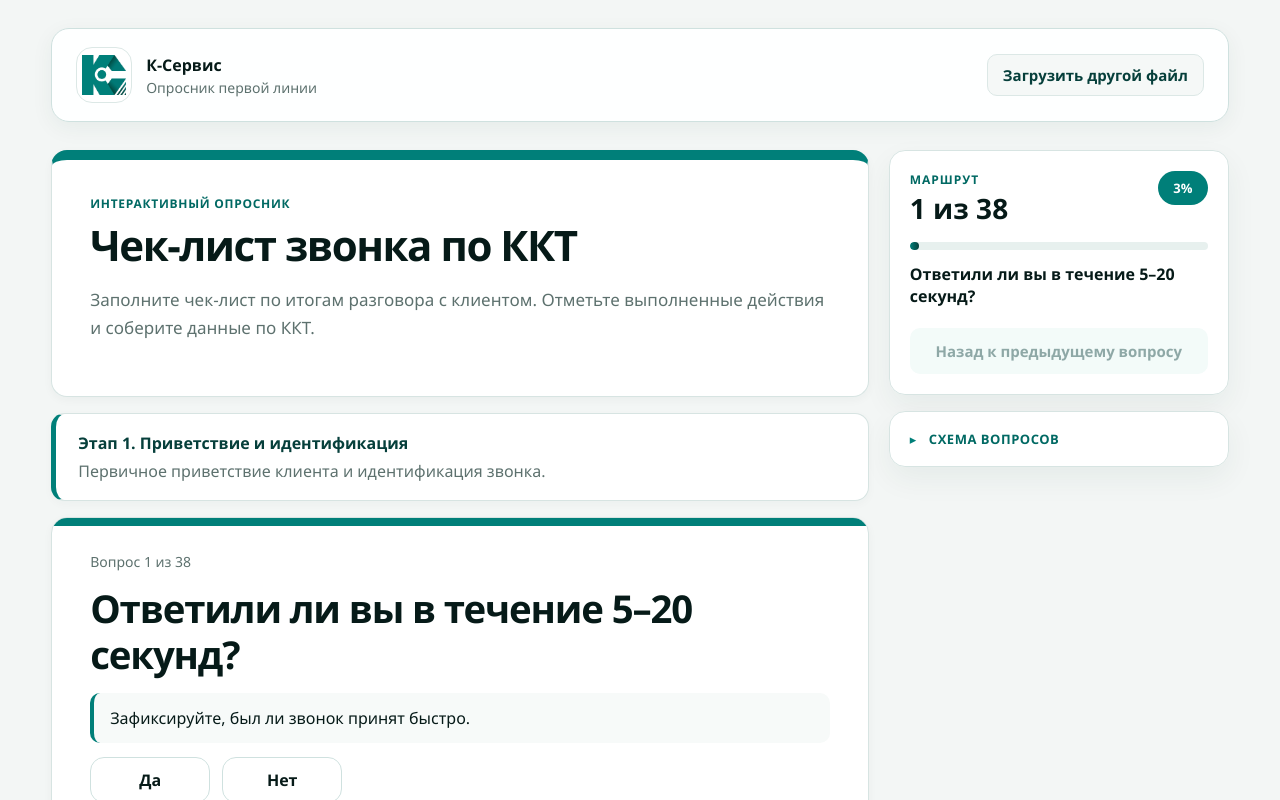
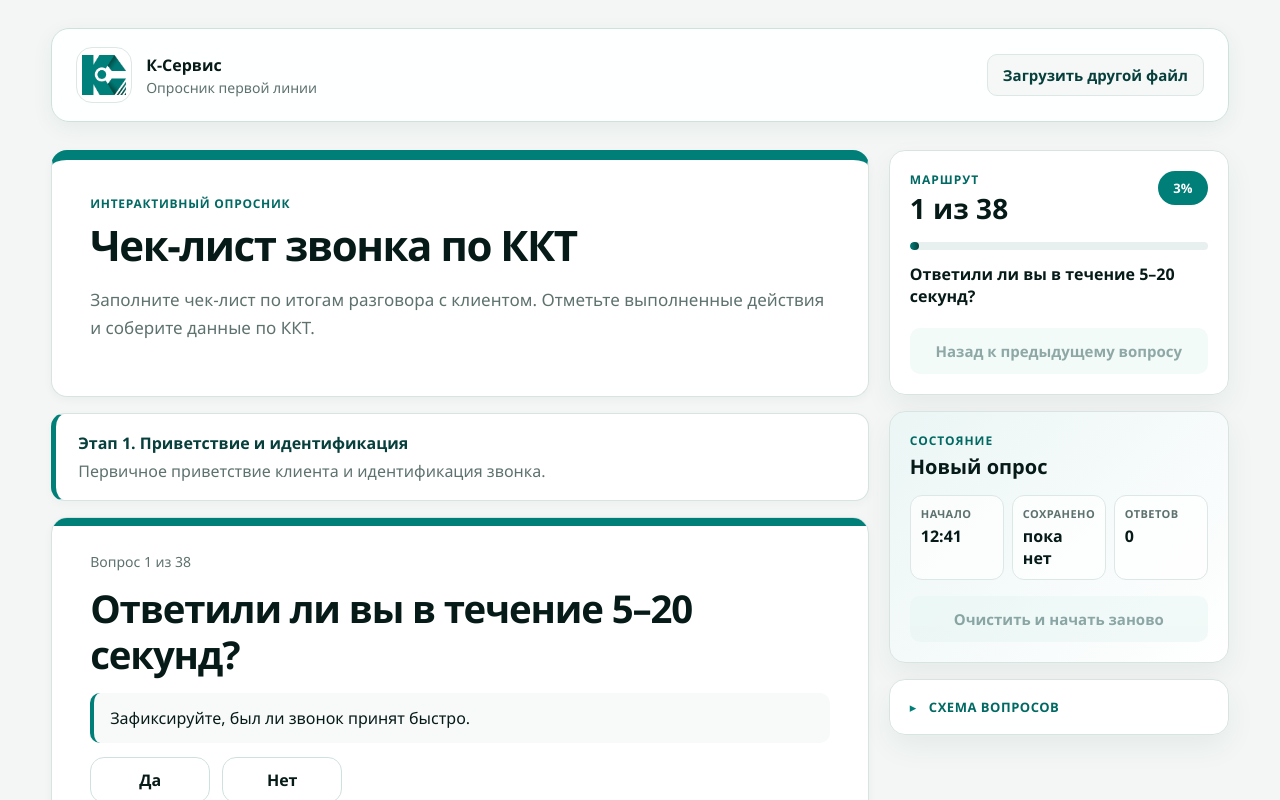
Before and after one commit to DenisBoytsov41/questionnaire-runner, a React (Vite) app: page / in a window 1280 px wide. Shown: the top 800 px of the page. Built offline with nearby package versions, Linux system fonts and the light colour scheme.

Commit message:
Add local draft autosave for questionnaire runner

```diff
--- a/src/App.css
+++ b/src/App.css
@@ -1451,6 +1451,56 @@ body {
   width: 100%;
 }
 
+.draft-status-card {
+  display: grid;
+  gap: 16px;
+  padding: 20px;
+  background:
+    linear-gradient(135deg, rgba(0, 135, 127, 0.08), rgba(255, 255, 255, 0.96)),
+    #ffffff;
+}
+
+.draft-status-card strong {
+  display: block;
+  color: var(--ks-ink);
+  font-size: 20px;
+  line-height: 1.2;
+}
+
+.draft-status-grid {
+  display: grid;
+  grid-template-columns: repeat(3, minmax(0, 1fr));
+  gap: 8px;
+  margin: 0;
+}
+
+.draft-status-grid div {
+  min-width: 0;
+  border: 1px solid #dce8e6;
+  border-radius: 12px;
+  background: rgba(255, 255, 255, 0.76);
+  padding: 10px;
+}
+
+.draft-status-grid dt {
+  margin-bottom: 4px;
+  color: var(--ks-muted);
+  font-size: 11px;
+  font-weight: 800;
+  letter-spacing: 0.04em;
+  text-transform: uppercase;
+}
+
+.draft-status-grid dd {
+  margin: 0;
+  color: var(--ks-ink);
+  font-weight: 850;
+}
+
+.draft-clear-button {
+  width: 100%;
+}
+
 .navigator-panel summary {
   grid-template-columns: auto 1fr;
   padding: 18px 20px;
@@ -2078,6 +2128,10 @@ select {
     align-items: center;
   }
 
+  .draft-status-grid {
+    grid-template-columns: 1fr;
+  }
+
   .route-card-header strong {
     font-size: 24px;
   }
--- /dev/null
+++ b/src/features/questionnaire-runner/lib/draftStorage.ts
@@ -0,0 +1,116 @@
+import type { Questionnaire } from "../../../entities/questionnaire/types";
+import type { RunnerState } from "../model/reducer";
+
+interface RunnerDraft {
+  questionnaireId: string;
+  schemaVersion: number;
+  savedAt: string;
+  currentQuestionId: string | null;
+  answers: RunnerState["answers"];
+  history: string[];
+  messages: RunnerState["messages"];
+  verdicts: RunnerState["verdicts"];
+  isFinished: boolean;
+  startedAt: string;
+  finishedAt: string | null;
+}
+
+const DRAFT_PREFIX = "ks-questionnaire-draft";
+
+export function createRunnerStateFromDraft(questionnaire: Questionnaire): RunnerState | null {
+  const draft = readRunnerDraft(questionnaire);
+
+  if (!draft) {
+    return null;
+  }
+
+  const currentQuestion = draft.currentQuestionId
+    ? questionnaire.questions.find((question) => question.id === draft.currentQuestionId) ?? null
+    : null;
+
+  if (!draft.isFinished && !currentQuestion) {
+    return null;
+  }
+
+  return {
+    questionnaire,
+    currentQuestion,
+    answers: draft.answers,
+    history: draft.history,
+    messages: draft.messages,
+    verdicts: draft.verdicts,
+    isFinished: draft.isFinished,
+    validationError: "",
+    startedAt: draft.startedAt,
+    finishedAt: draft.finishedAt,
+  };
+}
+
+export function getRunnerDraftSavedAt(questionnaire: Questionnaire): string {
+  return readRunnerDraft(questionnaire)?.savedAt ?? "";
+}
+
+export function saveRunnerDraft(state: RunnerState): string {
+  const savedAt = new Date().toISOString();
+  const draft: RunnerDraft = {
+    questionnaireId: state.questionnaire.id,
+    schemaVersion: state.questionnaire.schema_version,
+    savedAt,
+    currentQuestionId: state.currentQuestion?.id ?? null,
+    answers: state.answers,
+    history: state.history,
+    messages: state.messages,
+    verdicts: state.verdicts,
+    isFinished: state.isFinished,
+    startedAt: state.startedAt,
+    finishedAt: state.finishedAt,
+  };
+
+  try {
+    localStorage.setItem(getDraftKey(state.questionnaire), JSON.stringify(draft));
+  } catch {
+    return "";
+  }
+
+  return savedAt;
+}
+
+export function clearRunnerDraft(questionnaire: Questionnaire) {
+  try {
+    localStorage.removeItem(getDraftKey(questionnaire));
+  } catch {
+    // If browser storage is unavailable, there is nothing to clear.
+  }
+}
+
+export function hasDraftContent(state: RunnerState): boolean {
+  return state.isFinished || state.history.length > 0 || Object.keys(state.answers).length > 0;
+}
+
+function readRunnerDraft(questionnaire: Questionnaire): RunnerDraft | null {
+  try {
+    const rawDraft = localStorage.getItem(getDraftKey(questionnaire));
+
+    if (!rawDraft) {
+      return null;
+    }
+
+    const draft = JSON.parse(rawDraft) as RunnerDraft;
+
+    if (
+      draft.questionnaireId !== questionnaire.id ||
+      draft.schemaVersion !== questionnaire.schema_version ||
+      !draft.startedAt
+    ) {
+      return null;
+    }
+
+    return draft;
+  } catch {
+    return null;
+  }
+}
+
+function getDraftKey(questionnaire: Questionnaire): string {
+  return `${DRAFT_PREFIX}:${questionnaire.id}:v${questionnaire.schema_version}`;
+}
--- a/src/features/questionnaire-runner/ui/QuestionnaireMap.tsx
+++ b/src/features/questionnaire-runner/ui/QuestionnaireMap.tsx
@@ -12,7 +12,11 @@ interface QuestionnaireMapProps {
   currentQuestionId: string;
   completedRoute: string[];
   totalQuestions: number;
+  answeredCount: number;
+  startedAt: string;
+  draftSavedAt: string;
   onBack: () => void;
+  onClearDraft: () => void;
   onNavigateToQuestion: (questionId: string) => void;
 }
 
@@ -21,7 +25,11 @@ export function QuestionnaireMap({
   currentQuestionId,
   completedRoute,
   totalQuestions,
+  answeredCount,
+  startedAt,
+  draftSavedAt,
   onBack,
+  onClearDraft,
   onNavigateToQuestion,
 }: QuestionnaireMapProps) {
   const completedQuestionIds = new Set(completedRoute);
@@ -55,6 +63,37 @@ export function QuestionnaireMap({
           onClick={onBack}
         >
           Назад к предыдущему вопросу
+        </button>
+      </section>
+
+      <section className="navigator-panel draft-status-card" aria-label="Состояние черновика">
+        <div>
+          <span className="panel-kicker">Состояние</span>
+          <strong>{draftSavedAt ? "Черновик сохранён" : "Новый опрос"}</strong>
+        </div>
+
+        <dl className="draft-status-grid">
+          <div>
+            <dt>Начало</dt>
+            <dd>{formatTime(startedAt)}</dd>
+          </div>
+          <div>
+            <dt>Сохранено</dt>
+            <dd>{draftSavedAt ? formatTime(draftSavedAt) : "пока нет"}</dd>
+          </div>
+          <div>
+            <dt>Ответов</dt>
+            <dd>{answeredCount}</dd>
+          </div>
+        </dl>
+
+        <button
+          type="button"
+          className="secondary-button draft-clear-button"
+          disabled={!draftSavedAt && answeredCount === 0}
+          onClick={onClearDraft}
+        >
+          Очистить и начать заново
         </button>
       </section>
 
@@ -108,6 +147,13 @@ export function QuestionnaireMap({
       </details>
     </div>
   );
+}
+
+function formatTime(value: string): string {
+  return new Intl.DateTimeFormat("ru-RU", {
+    hour: "2-digit",
+    minute: "2-digit",
+  }).format(new Date(value));
 }
 
 interface QuestionGroup {
--- a/src/features/questionnaire-runner/ui/QuestionnaireRunner.tsx
+++ b/src/features/questionnaire-runner/ui/QuestionnaireRunner.tsx
@@ -1,4 +1,4 @@
-import { useMemo, useReducer } from "react";
+import { useEffect, useMemo, useReducer, useState } from "react";
 import {
   getMainFlowQuestions,
   getSectionById,
@@ -7,6 +7,13 @@ import type {
   Questionnaire,
   QuestionAnswer,
 } from "../../../entities/questionnaire/types";
+import {
+  clearRunnerDraft,
+  createRunnerStateFromDraft,
+  getRunnerDraftSavedAt,
+  hasDraftContent,
+  saveRunnerDraft,
+} from "../lib/draftStorage";
 import {
   createInitialRunnerState,
   runnerReducer,
@@ -20,10 +27,14 @@ interface QuestionnaireRunnerProps {
 }
 
 export function QuestionnaireRunner({ questionnaire }: QuestionnaireRunnerProps) {
+  const [restoredDraftSavedAt] = useState(() => getRunnerDraftSavedAt(questionnaire));
+  const [lastSavedAt, setLastSavedAt] = useState(restoredDraftSavedAt);
   const [state, dispatch] = useReducer(
     runnerReducer,
     questionnaire,
-    createInitialRunnerState,
+    (initialQuestionnaire) => (
+      createRunnerStateFromDraft(initialQuestionnaire) ?? createInitialRunnerState(initialQuestionnaire)
+    ),
   );
 
   const mainQuestions = useMemo(
@@ -36,6 +47,27 @@ export function QuestionnaireRunner({ questionnaire }: QuestionnaireRunnerProps)
     : mainQuestions.length;
   const isBranchQuestion = currentQuestionNumber <= 0;
 
+  useEffect(() => {
+    let timeoutId = 0;
+
+    if (!hasDraftContent(state)) {
+      clearRunnerDraft(questionnaire);
+      timeoutId = window.setTimeout(() => setLastSavedAt(""), 0);
+      return () => window.clearTimeout(timeoutId);
+    }
+
+    const savedAt = saveRunnerDraft(state);
+    timeoutId = window.setTimeout(() => setLastSavedAt(savedAt), 0);
+
+    return () => window.clearTimeout(timeoutId);
+  }, [questionnaire, state]);
+
+  function handleRestart() {
+    clearRunnerDraft(questionnaire);
+    setLastSavedAt("");
+    dispatch({ type: "RESET" });
+  }
+
   if (state.isFinished || !state.currentQuestion) {
     return (
       <SummaryPage
@@ -46,7 +78,7 @@ export function QuestionnaireRunner({ questionnaire }: QuestionnaireRunnerProps)
         route={state.history}
         startedAt={state.startedAt}
         finishedAt={state.finishedAt}
-        onRestart={() => dispatch({ type: "RESET" })}
+        onRestart={handleRestart}
       />
     );
   }
@@ -99,7 +131,11 @@ export function QuestionnaireRunner({ questionnaire }: QuestionnaireRunnerProps)
           currentQuestionId={state.currentQuestion.id}
           completedRoute={state.history}
           totalQuestions={mainQuestions.length}
+          answeredCount={Object.keys(state.answers).length}
+          startedAt={state.startedAt}
+          draftSavedAt={lastSavedAt}
           onBack={() => dispatch({ type: "BACK" })}
+          onClearDraft={handleRestart}
           onNavigateToQuestion={(questionId) => {
             dispatch({
               type: "NAVIGATE_TO_ROUTE",
```
